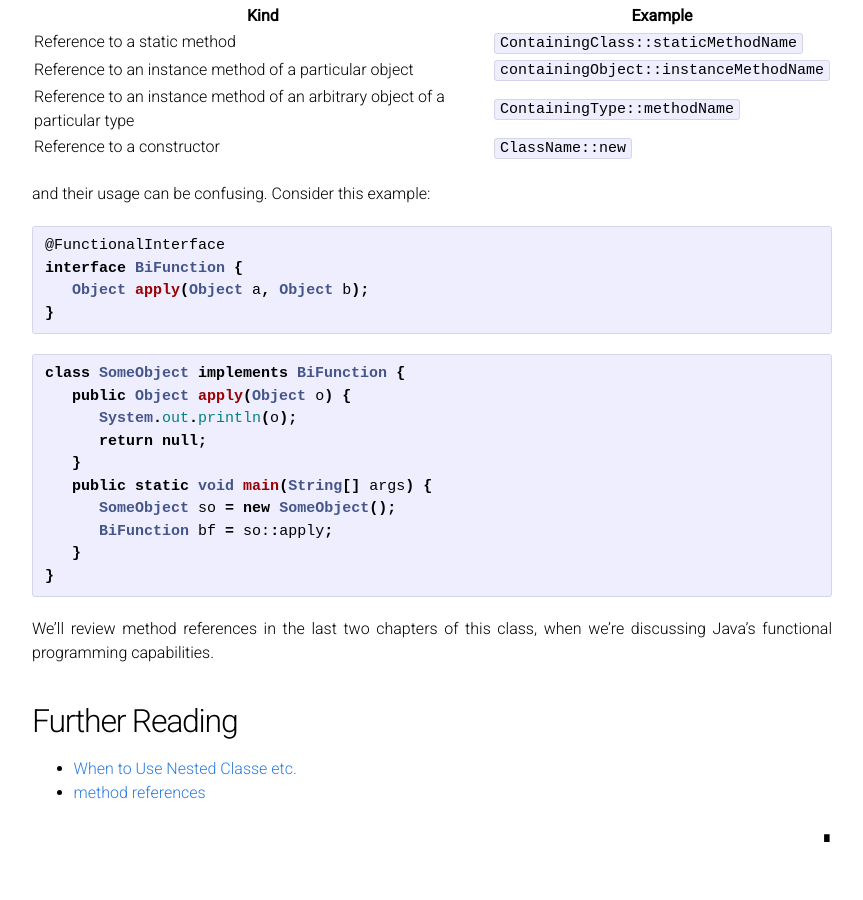
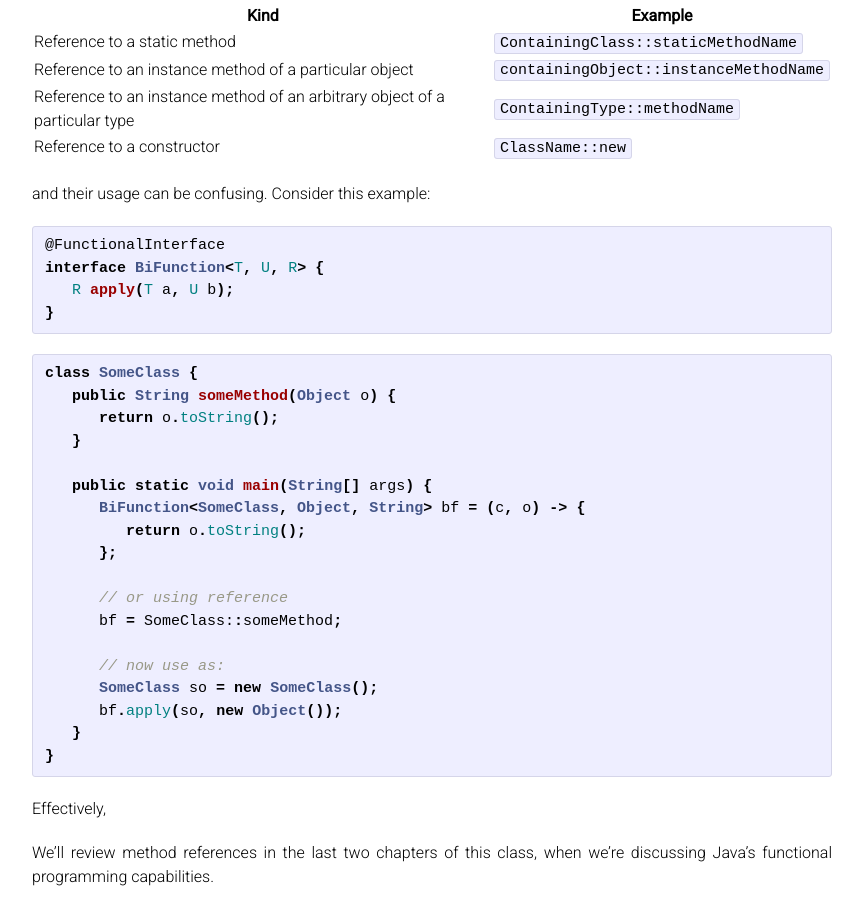
Before and after one commit to ohm-softa/ohm-softa.github.io, a Jekyll site: the page built from 02ln-classes-interfaces.md, in a window 1280 px wide and 900 px high, scrolled down 9893 px. Shown: the whole window, without its empty margins (208-1071 px from the left). Built offline with Jekyll 4.4.1, drawn with Linux system fonts in a browser that asks for light colours; our own code applies the rules of GitHub Pages for plain Markdown files.

Commit message:
Fixed error on ch. 02

````diff
--- a/02ln-classes-interfaces.md
+++ b/02ln-classes-interfaces.md
@@ -447,22 +447,32 @@
 
 ```java
 @FunctionalInterface
-interface BiFunction {
-	Object apply(Object a, Object b);
+interface BiFunction<T, U, R> {
+	R apply(T a, U b);
 }
 ```
 ```java
-class SomeObject implements BiFunction {
-	public Object apply(Object o) {
-		System.out.println(o);
-		return null;
+class SomeClass {
+	public String someMethod(Object o) {
+		return o.toString();
 	}
+
 	public static void main(String[] args) {
-		SomeObject so = new SomeObject();
-		BiFunction bf = so::apply;
+		BiFunction<SomeClass, Object, String> bf = (c, o) -> {
+			return o.toString();
+		};
+
+		// or using reference
+		bf = SomeClass::someMethod;
+
+		// now use as:
+		SomeClass so = new SomeClass();
+		bf.apply(so, new Object());
 	}
 }
 ```
+
+Effectively,
 
 We'll review method references in the last two chapters of this class, when we're discussing Java's functional programming capabilities.
 
````
Also changed, not shown: 1 other file.
